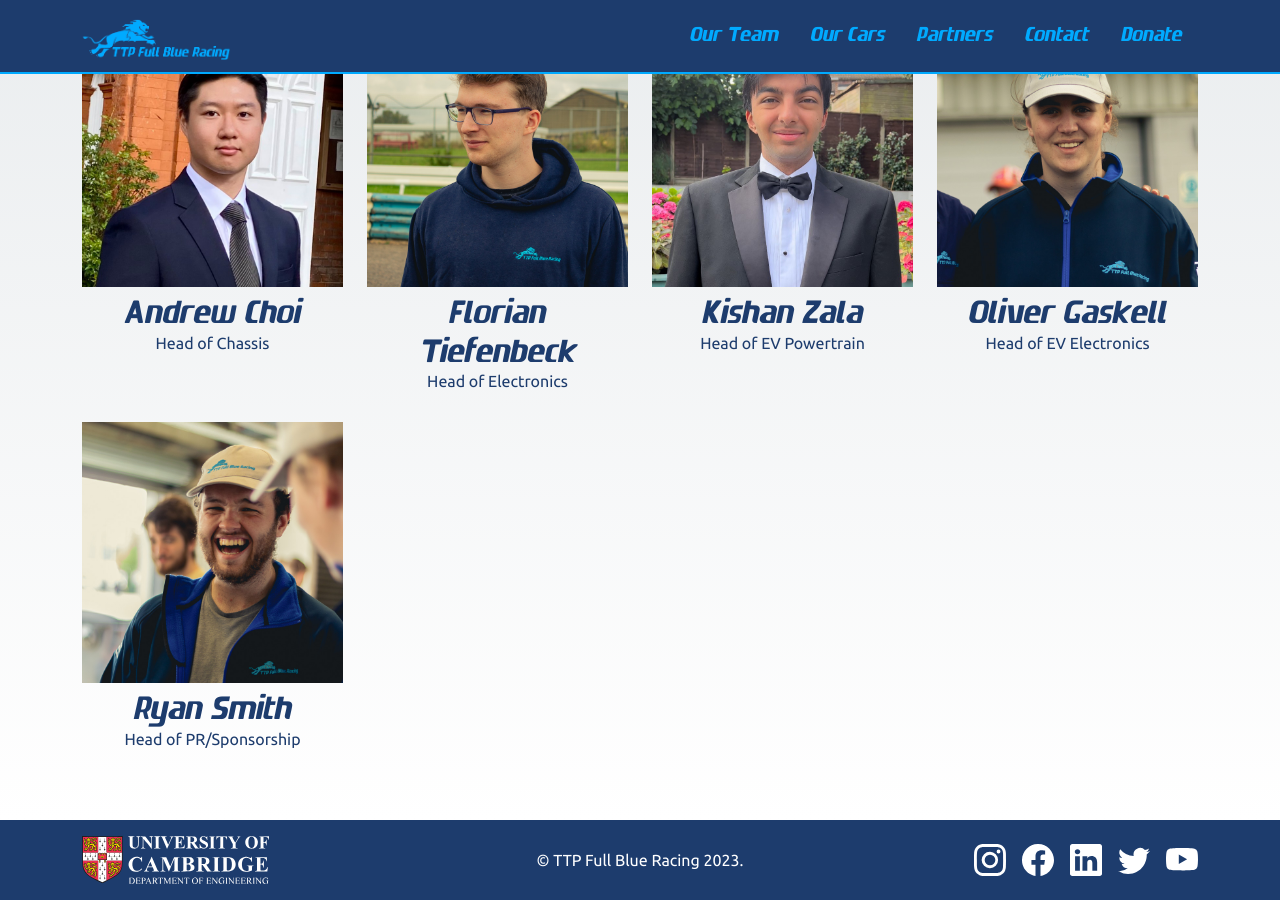
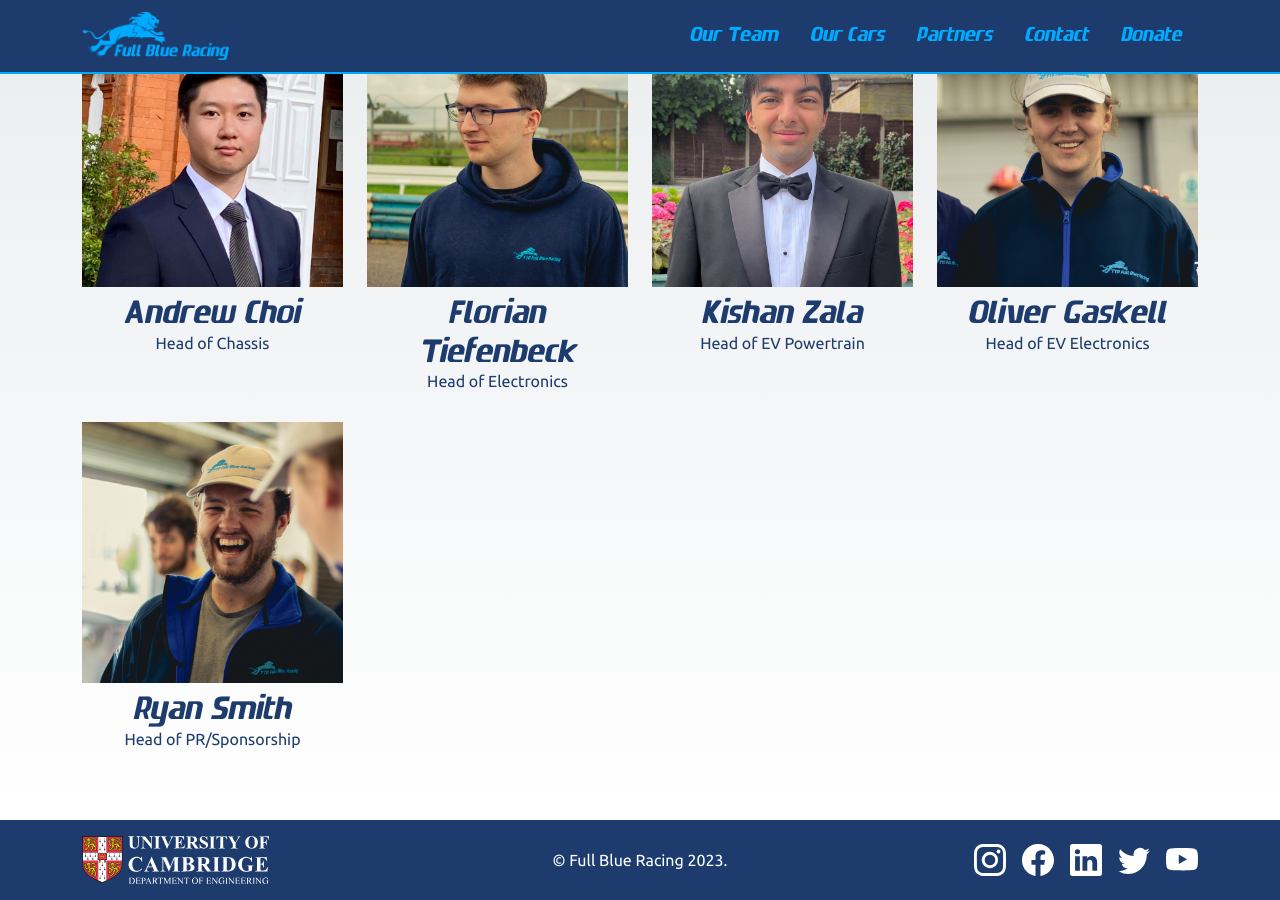
Before and after one commit to Full-Blue-Racing/full-blue-racing.github.io, a Jekyll site: the page built from team.markdown, in a window 1280 px wide and 900 px high, scrolled down 1414 px. Built offline with Jekyll 4.4.1, drawn with Linux system fonts in a browser that asks for light colours.

Commit message:
Updated sponsor.

```diff
--- a/_config.yml
+++ b/_config.yml
@@ -18,7 +18,7 @@
 # You can create any custom variable you would like, and they will be accessible
 # in the templates via {{ site.myvariable }}.
 
-title: TTP Full Blue Racing
+title: Full Blue Racing
 email: getmore@fullblueracing.co.uk
 description: >- # this means to ignore newlines until "baseurl:"
   Write an awesome description for your new site here. You can edit this
--- a/_includes/footer.html
+++ b/_includes/footer.html
@@ -8,7 +8,7 @@
         </div>
 
         <div class="d-none d-lg-block col">
-            <p class="mb-0 text-center">© TTP Full Blue Racing 2023.</p>
+            <p class="mb-0 text-center">© Full Blue Racing 2023.</p>
         </div>
 
         <ul class="col-8 col-sm nav justify-content-end list-unstyled d-flex">
--- a/_includes/navigation.html
+++ b/_includes/navigation.html
@@ -1,7 +1,7 @@
 <nav class="navbar navbar-expand-lg fixed-top">
     <div class="container">
         <a class="navbar-brand" href="/">
-            <img src="/assets/images/TTPFBRlogo.png" alt="TTP Full Blue Racing" height="48">
+            <img src="/assets/images/fbr_logo.png" alt="Full Blue Racing" height="48">
         </a>
 
         <button class="navbar-toggler" type="button" data-bs-toggle="collapse" data-bs-target="#navbarSupportedContent" aria-controls="navbarSupportedContent" aria-expanded="false" aria-label="Toggle navigation">
--- a/_includes/partners.html
+++ b/_includes/partners.html
@@ -5,6 +5,7 @@
 
         <div class="row">
             <div class="col-md-5 py-4 pe-4">
+                <!--
                 <div class="row align-items-center">
                     <h1>Title Sponsor</h1>
                     <div class="col px-5 py-3">
@@ -14,6 +15,7 @@
                         </a>
                     </div>
                 </div>
+                -->
 
                 <div class="row align-items-center">
                     <h1>Student-led Projects and Industry Partnership (SPIP)</h1>
--- a/index.markdown
+++ b/index.markdown
@@ -1,8 +1,8 @@
 ---
 layout: default
-title: TTP Full Blue Racing
+title: Full Blue Racing
 ---
-Established in 2006, TTP Full Blue Racing comprises of around 60 students from all years, mainly from within the Department of Engineering. Each year, we design and build a single seater racing car to be entered in international Formula Student competitions, against universities from around the world.
+Established in 2006, Full Blue Racing comprises of around 60 students from all years, mainly from within the Department of Engineering. Each year, we design and build a single seater racing car to be entered in international Formula Student competitions, against universities from around the world.
 
 Our aim is to inspire our undergraduates to become innovative engineers, by equipping our members with the skills required for their future careers, in both the technical and business aspects. We have numerous graduates and placement students taking up positions in high calibre race teams, and have gone on to work in various industries such as F1 and consultancy.
 
```
Also changed, not shown: _layouts/default.html (+4 -4 lines).
